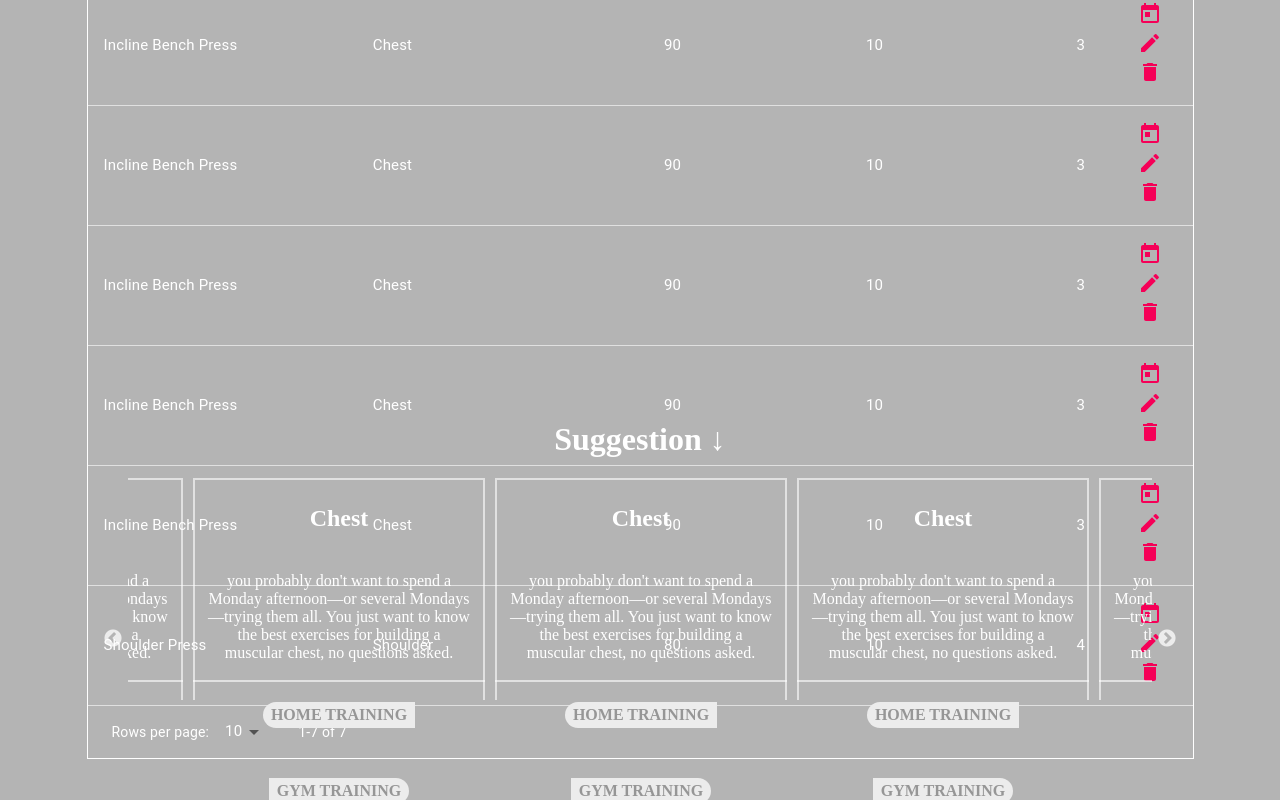
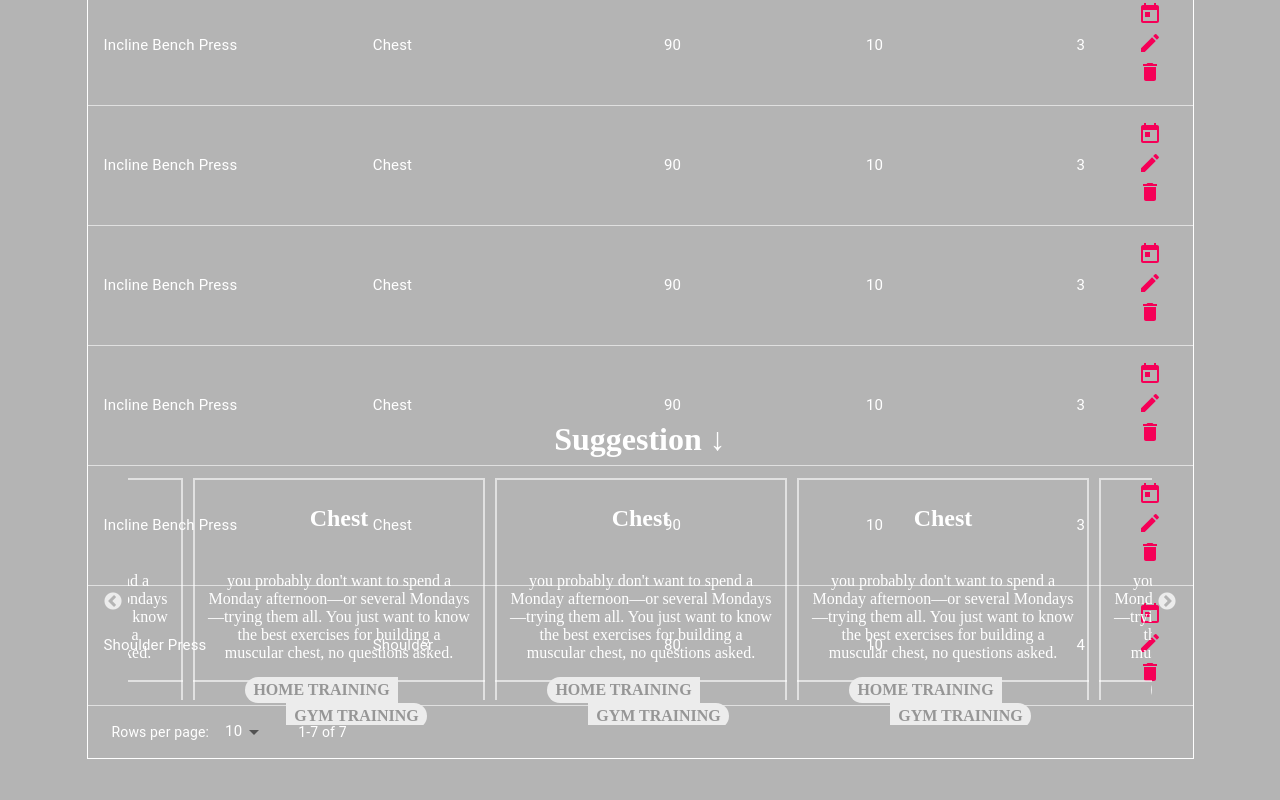
Before and after one commit to ShomaTakami/workout_app, a React (Create React App) app: page / in a window 1280 px wide. Shown: the part 367-1167 px from the top of the page. After the commit the page ends 1126 px from the top, so only its background shows below. Built offline with nearby package versions, Linux system fonts and the light colour scheme.

Commit message:
buttonfixed

```diff
--- a/src/Workout/workout.css
+++ b/src/Workout/workout.css
@@ -9,22 +9,8 @@
 }
 
 /* Slider */
-
-/* .slider_content {
-  border: "1px solid white";
-  margin: "0 auto";
-  width: "80vw";
-  height: "25vh";
-}
 .slider_box {
-  background-color: "black";
-  text-align: "center";
-  height: "25vh";
-  margin-right: "5px";
-  margin-left: "5px";
-} */
-.slider_box {
-  margin: 0 5;
+  margin: 0 5px;
   position: relative;
   border-top: solid 2px rgba(255, 255, 255, 0.6);
   border-bottom: solid 2px rgba(255, 255, 255, 0.6);
@@ -61,6 +47,7 @@
   background: #ececec;
   border-radius: 0 15px 15px 0;
   transition: 0.4s;
+  margin: 0 auto 0 35px;
 }
 
 .btn-right-radius:hover {
@@ -80,6 +67,7 @@
   background: #ececec;
   border-radius: 15px 0 0 15px;
   transition: 0.4s;
+  margin: 0 35px 0 auto;
 }
 
 .btn-left-radius:hover {
```
